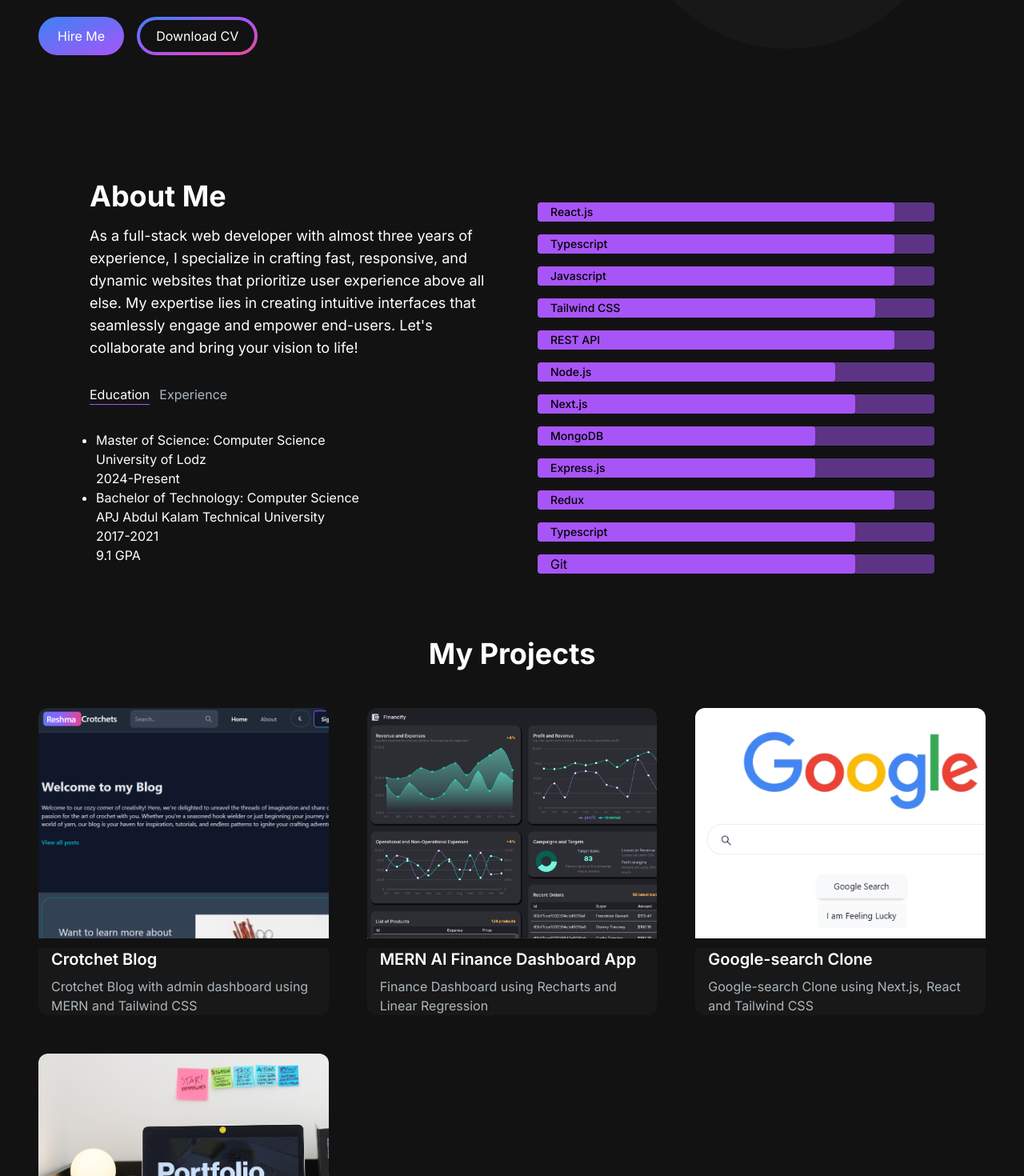
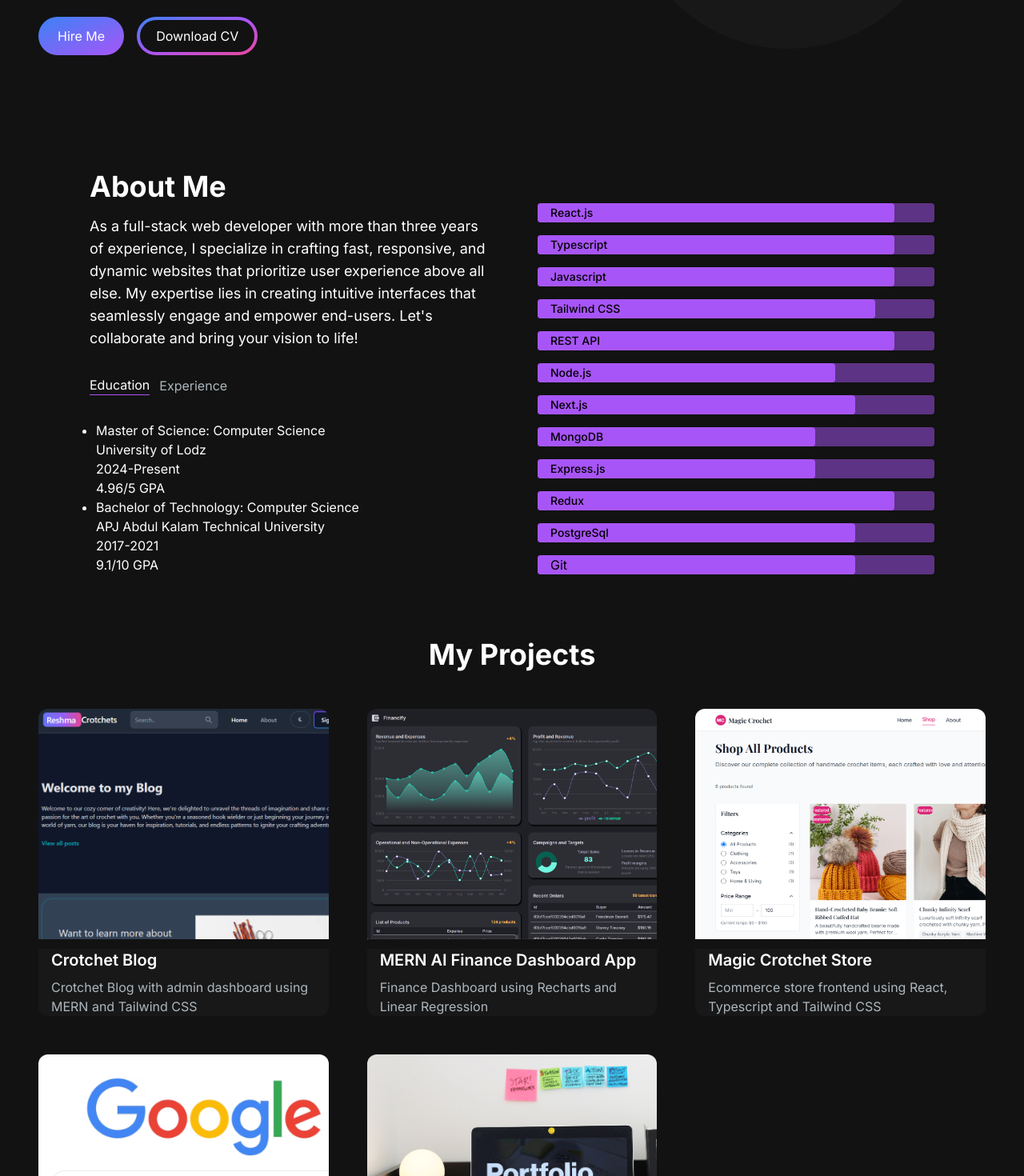
Before and after one commit to Reshma-24799/nextjs-portfolio, a Next.js app: page / in a window 1280 px wide. Shown: the part 539-2009 px from the top of the page at 80% size. Built offline with nearby package versions, Linux system fonts and the light colour scheme.

Commit message:
add new project and new cv

```diff
--- a/src/app/components/AboutSection.jsx
+++ b/src/app/components/AboutSection.jsx
@@ -15,12 +15,13 @@ const TABDATA=[
                 <ul>
                     <li>University of Lodz</li>
                     <li>2024-Present</li>
+                    <li>4.96/5 GPA</li>
                 </ul>
                 <li>Bachelor of Technology: Computer Science</li>
                 <ul>
                     <li>APJ Abdul Kalam Technical University</li>
                     <li>2017-2021</li>
-                    <li>9.1 GPA</li>
+                    <li>9.1/10 GPA</li>
                 </ul>
 
            </ul>
@@ -31,11 +32,16 @@ const TABDATA=[
         id: "experience",
         content: (
            <ul className="list-disc pl-2">
-                <li>Envestnet Inc.</li>
+                <li className="font-bold">Envestnet Inc.</li>
                     <ul className="list-disc pl-2">
+                        <li>Senior Frontend development Engineer(2023 - 2024)</li>
                         <li>Frontend development Engineer(2021 - 2023)</li>
-                        <li>Senior Frontend development Engineer(2023 - 2024)</li>
+
                     </ul>
+                <li className="font-bold">Rise and Fame</li>
+                  <ul className="list-disc pl-2">
+                      <li>Blockchain and Frontend Developer Intern(2025)</li>
+                  </ul>
            </ul>
         )
     }
@@ -58,7 +64,7 @@ const AboutSection = () => {
             <div>
                 <h2 className="text-4xl font-bold text-white mb-4">About Me</h2>
                 <p className="text-base lg:text-lg">
-                As a full-stack web developer with almost three years of experience, I specialize
+                As a full-stack web developer with more than three years of experience, I specialize
               in crafting fast, responsive, and dynamic websites that prioritize user
               experience above all else. My expertise lies in creating intuitive interfaces
               that seamlessly engage and empower end-users. Let&apos;s collaborate and bring your vision to life!
@@ -141,7 +147,7 @@ const AboutSection = () => {
               </div>
               <div className="rounded  h-6 text-sm cursor-pointer bg-purple-500/50 text-black font-medium" >
                 <div className="bg-purple-500 w-[80%] h-full pl-4 rounded items-center flex justify-start">
-                   Typescript
+                   PostgreSql
                 </div>
               </div>
               <div className="rounded  h-86text-sm cursor-pointer bg-purple-500/50 text-black font-medium-">
--- a/src/app/components/HeroSection.jsx
+++ b/src/app/components/HeroSection.jsx
@@ -43,7 +43,7 @@ const HeroSection = () => {
                 Hire Me
               </Link>
               <Link
-                href="https://drive.google.com/file/d/1NEMi8WHOk1qGwi1xnW6HCq9ocICkQyfW/view?usp=drive_link"
+                href="https://drive.google.com/file/d/1ZjMKC8UvlsgIv8BZmFiwBYgJQPaPiNK9/view?usp=drive_link"
                 target="_blank"
                 className=" inline-block w-full px-1 py-1 sm:w-fit rounded-full  bg-gradient-to-br from-blue-500 via-purple-500  to-pink-500 hover:bg-slate-800 text-white mt-3">
                 <span
--- a/src/app/components/ProjectSection.jsx
+++ b/src/app/components/ProjectSection.jsx
@@ -19,6 +19,14 @@ const projectData = [
         image: "/images/projects/fin.png",
         gitUrl:"https://github.com/Reshma-24799/financify",
         previewUrl:"https://financify-blue.vercel.app/"
+    },
+    {
+        id: 3,
+        title: "Magic Crotchet Store",
+        description: "Ecommerce store frontend using React, Typescript and Tailwind CSS ",
+        image: "/images/projects/magic-crotchet.png",
+        gitUrl:"https://github.com/Reshma-24799/magic-crotchet",
+        previewUrl:"https://magic-crotchet.vercel.app/"
     },
     {
         id: 3,
```
Also changed, not shown: public/images/projects/magic-crotchet.png (added).
